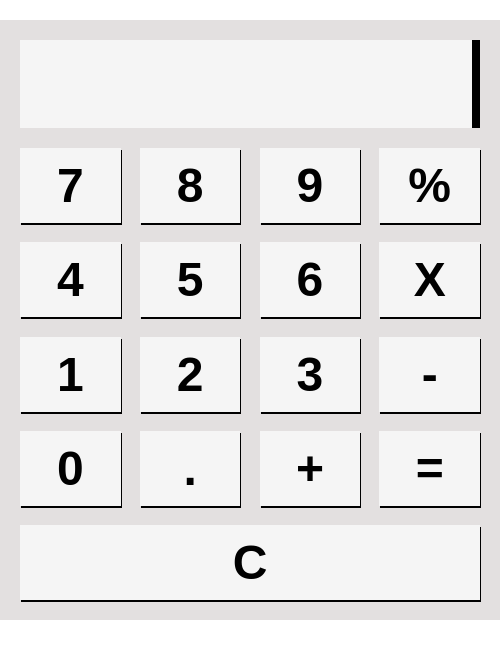
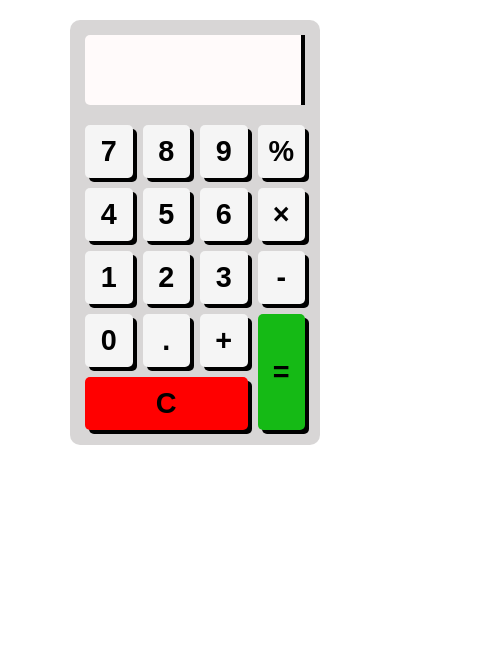
Before and after one commit to DarmathM/darren.github.io, a plain HTML site: page index.html in a window 390 px wide. Shown: the whole page, 500 px wide, since content can reach past the window. Drawn offline with Linux system fonts and the light colour scheme.

Commit message:
mise à jour

```diff
--- a/calculator.css
+++ b/calculator.css
@@ -9,24 +9,25 @@
 #calculator{
    width: 500px;
     margin: 20px auto;
-    background-color: rgb(227, 224, 224);
+    background-color: rgba(200, 197, 197, 0.711);
     padding: 20px;
-    height: 600px;
-    display: flex;              /* ← ajouter */
+    display: flex;
     flex-direction: column;
+    border-radius: 10px;
 }
 
 #calculator .screen{
     height:100px;
     width: 100%;
     position: relative;
-    background-color: whitesmoke;
+    background-color: rgb(255, 250, 250);
     margin-bottom: 20px;
     display: flex;
     align-items: center;
     justify-content: flex-end;
-    font-size: 4rem;
+    font-size: 3.3rem;
     font-weight: bold;
+    border-radius: 5px;
 
 }
 
@@ -48,11 +49,19 @@
     align-items: center;
     transition: background-color 1s ease;
     cursor: pointer;
-    box-shadow: 1px 2px black;
+    box-shadow: 4px 4px black;
     border: none;
+    border-radius: 5px;
 }
 #clear{
-   grid-column: span 4;
+   grid-column: span 3;
+   background-color: rgb(255, 0, 0);
+   font-weight: bold;
+}
+
+#finalResult{
+    grid-row: span 2;
+    background-color: rgb(21, 186, 21);
 }
 
 .btn-container .calc-btn:hover{
@@ -86,3 +95,28 @@
 #ecran{
     position: absolute;
 }
+
+@media (max-width: 480px) {
+   #calculator{
+    width: 250px;
+    overflow: hidden;
+    padding: 15px;
+   }
+   #calculator .screen{
+    height: 70px;
+    font-size: 1.8rem;
+    }
+
+   .btn-container{
+    display: grid;
+    grid-template-columns: repeat(4, 1fr);
+    gap:10px;
+    }
+    .btn-container .calc-btn{
+    font-size: 1.8rem;
+    }
+    .screen::after{
+    width: 4px;
+}
+
+}
--- a/calculator.js
+++ b/calculator.js
@@ -29,10 +29,11 @@ btnResult.addEventListener("click", function(){
 function finalResult(){
     console.log("Expression: " + ecran.textContent);
    try {
-        let verif =  ecran.textContent.replace(/%/g, "/").replace(/X/g, "*");
+        let verif =  ecran.textContent.replace(/%/g, "/").replace(/×/g, "*");
         console.log(verif);
-        ecran.textContent = eval(verif);
+        let result = eval(verif);
+        ecran.textContent = Number.isInteger(result) ? result : parseFloat(result.toFixed(2));
     } catch(e) {
-        ecran.textContent = "There is an error in your formula"; // ✅ gère les expressions invalides
+        ecran.textContent = "An error occur"; // ✅ gère les expressions invalides
     }
 }
--- a/index.html
+++ b/index.html
@@ -16,7 +16,7 @@
                 <button class="calc-btn number">4</button>
                 <button class="calc-btn number">5</button>
                 <button class="calc-btn number">6</button>
-                <button class="calc-btn operator">X</button>
+                <button class="calc-btn operator">×</button>
                 <button class="calc-btn number">1</button>
                 <button class="calc-btn number">2</button>
                 <button class="calc-btn number">3</button>
```
